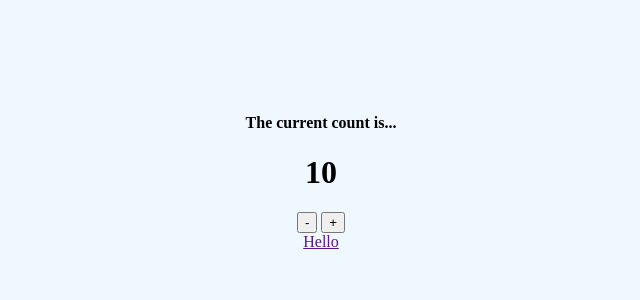
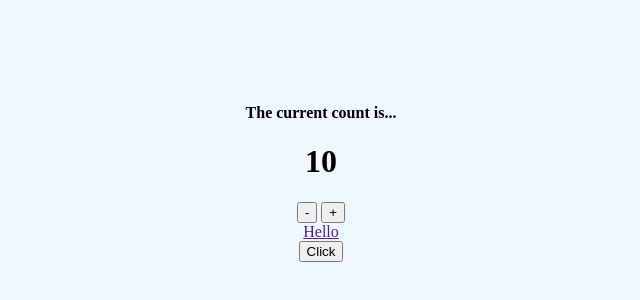
Before and after one commit to DaRaForU/TestGit, a plain HTML site: page index.html in a window 1280 px wide. Shown: the part 236-536 px from the top of the page, without its empty margins (327-967 px from the left). Drawn offline with Linux system fonts and the light colour scheme.

Commit message:
Add button

```diff
--- a/index.html
+++ b/index.html
@@ -14,6 +14,7 @@
         <button id="add">+</button>
     </div>
     <a href="">Hello</a>
+    <button title="button">Click</button>
 
     <script src="index.js"></script>
 </body>
```
